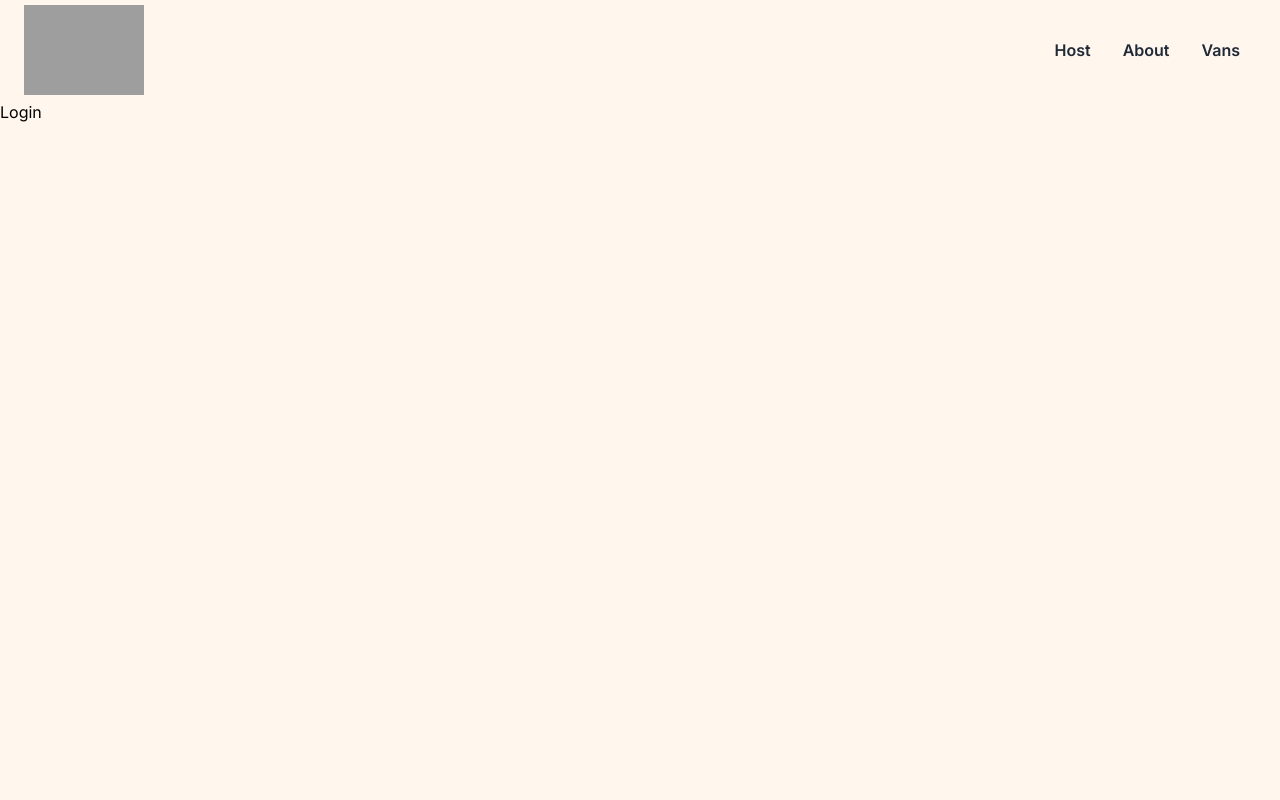
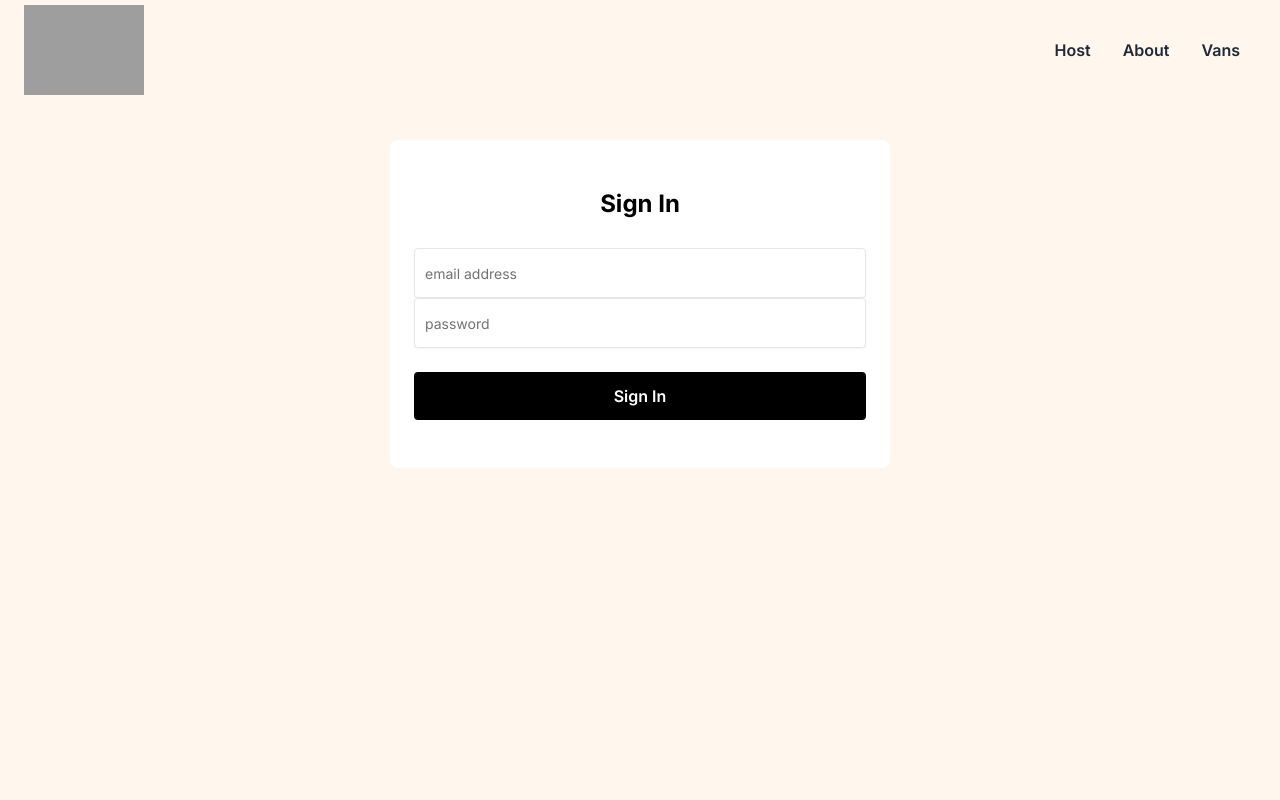
Before and after one commit to chun-eric/van_life, a React (Vite) app: page /login in a window 1280 px wide. Shown: the top 800 px of the page. Built offline with nearby package versions, Linux system fonts and the light colour scheme; grey boxes are pictures that could not be loaded; what miragejs would draw is missing.

Commit message:
Styled Login form basic

```diff
--- a/src/pages/Login.jsx
+++ b/src/pages/Login.jsx
@@ -1,7 +1,49 @@
-import React from "react";
+import { useState } from "react";
+import { useNavigate } from "react-router-dom";
 
 const Login = () => {
-  return <div>Login</div>;
+  // setting state for form values
+  const [formValues, setFormValues] = useState({ email: "", password: "" });
+
+  function handleChange(e) {
+    const { name, value } = e.target;
+
+    setFormValues((prev) => ({
+      ...prev,
+      [name]: value,
+    }));
+    console.log(formValues);
+  }
+  return (
+    <div className=' max-w-[500px] mx-auto max-h-[500px] '>
+      <div className='flex flex-col gap-4 px-6 py-12 mx-auto my-10 bg-white rounded-lg'>
+        <h1 className='mb-3 text-2xl font-bold text-center text-black capitalize'>
+          Sign in
+        </h1>
+        <form action='' onSubmit={""} className='flex flex-col '>
+          <input
+            type='email'
+            name='email'
+            onChange={handleChange}
+            placeholder='email address'
+            value={formValues.email}
+            className='border h-[40px] shadow-sm  text-sm rounded indent-[10px] text-black outline-none py-6 placeholder-neutral-500'
+          />
+          <input
+            type='password'
+            name='password'
+            onChange={handleChange}
+            placeholder='password'
+            value={formValues.password}
+            className='border h-[40px] shadow-sm  rounded indent-[10px] outline-none py-6 placeholder-neutral-500 text-sm'
+          />
+          <button className='py-3 mt-6 text-base font-semibold text-white bg-black rounded hover:bg-[#FF8C38] transition-colors duration-200 '>
+            Sign In
+          </button>
+        </form>
+      </div>
+    </div>
+  );
 };
 
 export default Login;
```
Also changed, not shown: 1 other file (tests, documents, lock files or other folders).
